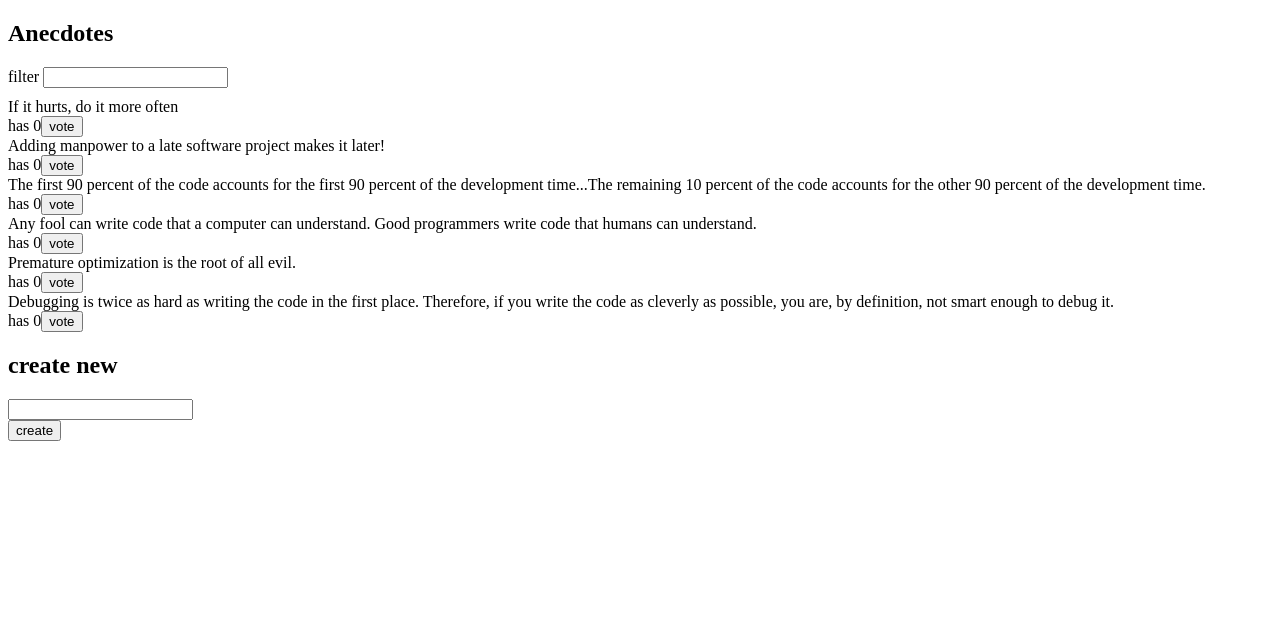
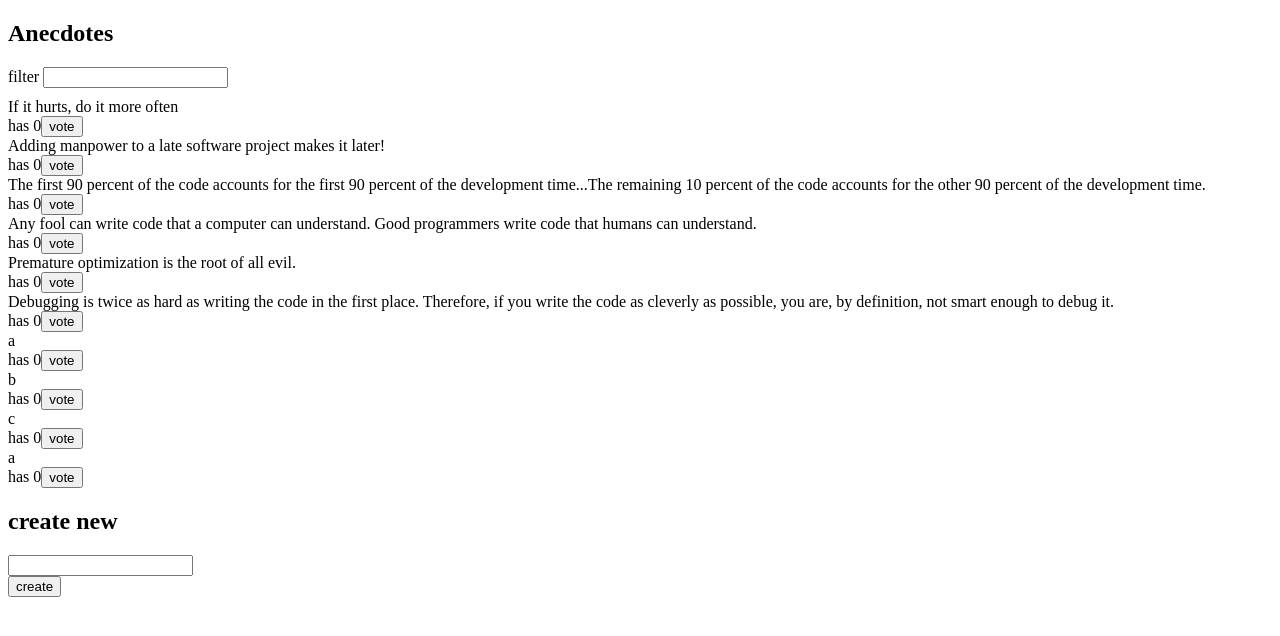
Before and after one commit to ShawnZong/full_stack, a React (Create React App) app in the folder part6/redux-anecdotes/: page / in a window 1280 px wide. Shown: the top 636 px of the page. Built offline with nearby package versions, Linux system fonts and the light colour scheme; data requests are answered from the project's data file.

Commit message:
add6.14 add json-server

```diff
--- /dev/null
+++ b/part6/redux-anecdotes/db.json
@@ -0,0 +1,54 @@
+{
+  "anecdotes": [
+    {
+      "content": "If it hurts, do it more often",
+      "id": "47145",
+      "votes": 0
+    },
+    {
+      "content": "Adding manpower to a late software project makes it later!",
+      "id": "21149",
+      "votes": 0
+    },
+    {
+      "content": "The first 90 percent of the code accounts for the first 90 percent of the development time...The remaining 10 percent of the code accounts for the other 90 percent of the development time.",
+      "id": "69581",
+      "votes": 0
+    },
+    {
+      "content": "Any fool can write code that a computer can understand. Good programmers write code that humans can understand.",
+      "id": "36975",
+      "votes": 0
+    },
+    {
+      "content": "Premature optimization is the root of all evil.",
+      "id": "25170",
+      "votes": 0
+    },
+    {
+      "content": "Debugging is twice as hard as writing the code in the first place. Therefore, if you write the code as cleverly as possible, you are, by definition, not smart enough to debug it.",
+      "id": "98312",
+      "votes": 0
+    },
+    {
+      "content": "a",
+      "votes": 0,
+      "id": "0AZg38m"
+    },
+    {
+      "content": "b",
+      "votes": 0,
+      "id": "oML-Mot"
+    },
+    {
+      "content": "c",
+      "votes": 0,
+      "id": "OvgtEPv"
+    },
+    {
+      "content": "a",
+      "votes": 0,
+      "id": "MaUW-8P"
+    }
+  ]
+}
--- a/part6/redux-anecdotes/package.json
+++ b/part6/redux-anecdotes/package.json
@@ -6,6 +6,7 @@
     "@testing-library/jest-dom": "^4.2.4",
     "@testing-library/react": "^9.4.0",
     "@testing-library/user-event": "^7.2.1",
+    "axios": "^0.21.1",
     "lodash": "^4.17.20",
     "react": "^16.12.0",
     "react-dom": "^16.12.0",
@@ -17,7 +18,8 @@
     "start": "react-scripts start",
     "build": "react-scripts build",
     "test": "react-scripts test",
-    "eject": "react-scripts eject"
+    "eject": "react-scripts eject",
+    "server": "json-server -p3001 --watch db.json"
   },
   "eslintConfig": {
     "extends": "react-app"
@@ -35,6 +37,7 @@
     ]
   },
   "devDependencies": {
+    "json-server": "^0.16.3",
     "redux-devtools-extension": "^2.13.8"
   }
 }
--- a/part6/redux-anecdotes/src/App.js
+++ b/part6/redux-anecdotes/src/App.js
@@ -1,8 +1,17 @@
-import React from 'react'
+import React, { useEffect } from 'react'
 import { AnecdoteForm, AnecdoteList } from './components/Anecdotes'
 import Filter from './components/Filter'
 import Notification from './components/Notification'
+import noteService from './services/anecdotes'
+import { initializeNotes } from './reducers/anecdoteReducer'
+import { useDispatch } from 'react-redux'
+
 const App = () => {
+  const dispatch = useDispatch()
+  useEffect(() => {
+    noteService.getAll().then((notes) => dispatch(initializeNotes(notes)))
+  }, [dispatch])
+
   return (
     <div>
       <h2>Anecdotes</h2>
--- a/part6/redux-anecdotes/src/components/Anecdotes.js
+++ b/part6/redux-anecdotes/src/components/Anecdotes.js
@@ -5,6 +5,7 @@
   resetNotification,
   setNotification,
 } from '../reducers/notificationReducer'
+import noteService from '../services/anecdotes'
 
 const VoteButton = ({ anecdote, handleClick }) => {
   return (
@@ -17,6 +18,7 @@
 const AnecdoteList = () => {
   const anecdotes = useSelector((state) => state.notes)
   const filter = useSelector((state) => state.filter)
+
   const dispatch = useDispatch()
   return (
     <div>
@@ -45,10 +47,12 @@
 const AnecdoteForm = () => {
   const dispatch = useDispatch()
 
-  const addNote = (event) => {
+  const addNote = async (event) => {
     event.preventDefault()
     const content = event.target.note.value
-    dispatch(createNote(content))
+    event.target.note.value = ''
+    const response = await noteService.createNew(content)
+    dispatch(createNote(response))
     dispatch(setNotification(`you created '${content}'`))
     setTimeout(() => {
       dispatch(resetNotification())
--- a/part6/redux-anecdotes/src/reducers/anecdoteReducer.js
+++ b/part6/redux-anecdotes/src/reducers/anecdoteReducer.js
@@ -23,27 +23,33 @@
     id: id,
   }
 }
-const createNote = (content) => {
+const createNote = (note) => {
   return {
     type: 'ADD_NOTE',
-    content: content,
+    data: note,
   }
+}
+
+const initializeNotes = (notes) => {
+  return { type: 'INIT_NOTE', notes: notes }
 }
 
 const initialState = anecdotesAtStart.map(asObject)
 
-const anecdoteReducer = (state = initialState, action) => {
+const anecdoteReducer = (state = [], action) => {
   let updatedState = state
   switch (action.type) {
+    case 'INIT_NOTE':
+      updatedState = action.notes
+      break
     case 'VOTE': {
       const newNote = state.find((tmp) => tmp.id === action.id)
       newNote.votes = newNote.votes + 1
       updatedState = state.map((tmp) => (tmp.id === action.id ? newNote : tmp))
       break
     }
-
     case 'ADD_NOTE': {
-      updatedState = state.concat(asObject(action.content))
+      updatedState = state.concat(action.data)
       break
     }
 
@@ -54,4 +60,4 @@
 }
 
 export default anecdoteReducer
-export { createVote, createNote }
+export { createVote, createNote, initializeNotes }
--- /dev/null
+++ b/part6/redux-anecdotes/src/services/anecdotes.js
@@ -0,0 +1,13 @@
+import axios from 'axios'
+const baseURl = 'http://localhost:3001/anecdotes'
+
+const getAll = async () => {
+  const response = await axios.get(baseURl)
+  return response.data
+}
+const createNew = async (content) => {
+  const newObj = { content, votes: 0 }
+  const response = await axios.post(baseURl, newObj)
+  return response.data
+}
+export default { getAll, createNew }
```
Also changed, not shown: 1 other file (tests, documents, lock files or other folders).
